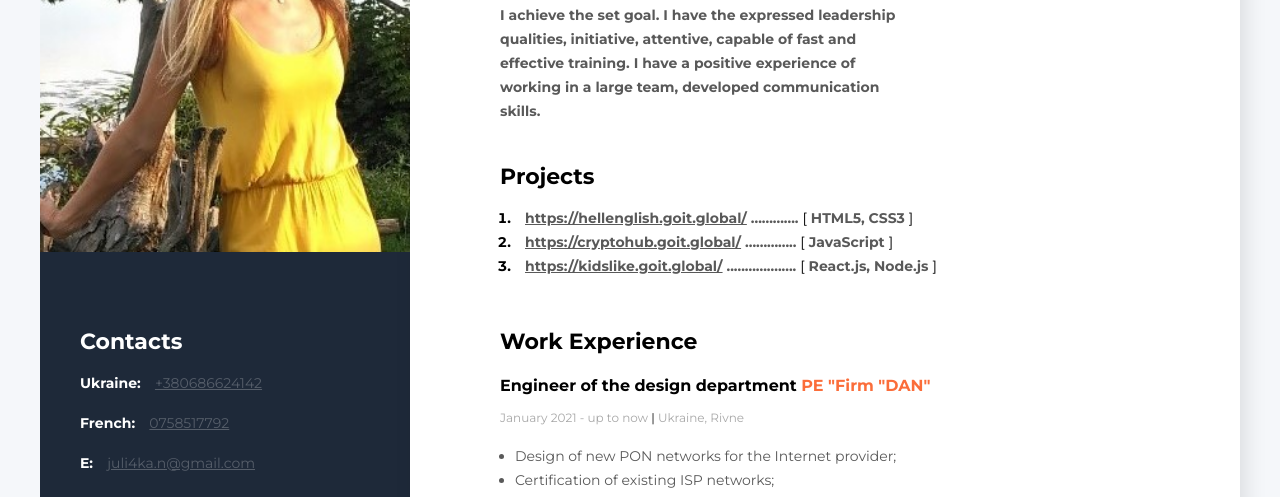
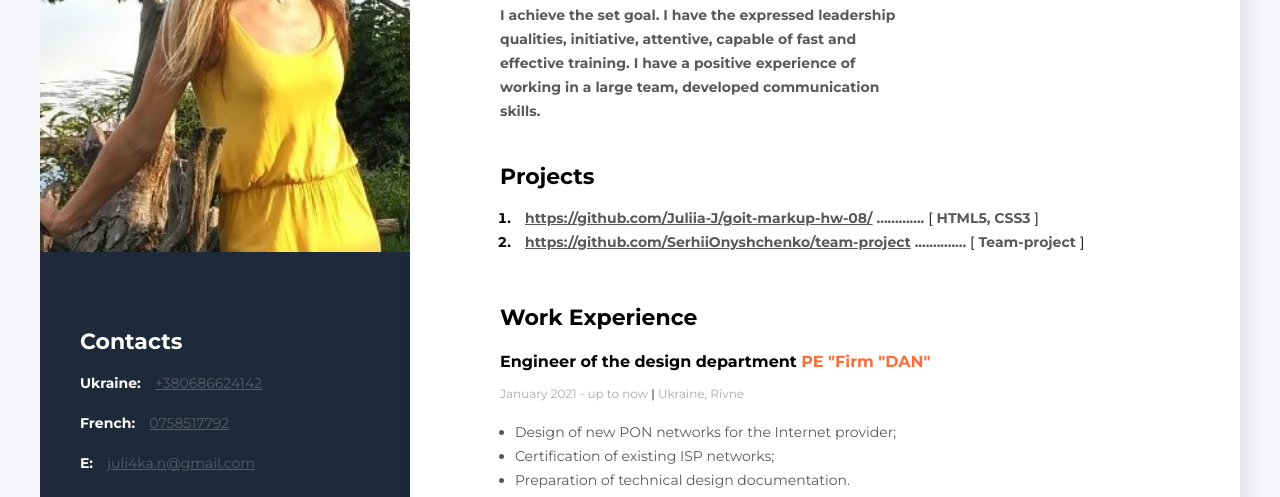
Before and after one commit to Juliia-J/Resume, a plain HTML site: page index.html in a window 1280 px wide. Shown: the part 244-741 px from the top of the page. Drawn offline with Linux system fonts and the light colour scheme.

Commit message:
Update index.html

```diff
--- a/index.html
+++ b/index.html
@@ -37,26 +37,18 @@
                 <ol class="projects-list">
                     <li class="projects-item">
                         <span class="project">
-                            <a href="https://hellenglish.goit.global/"
-                              class="project-link">https://hellenglish.goit.global/</a>
+                            <a href="https://github.com/Juliia-J/goit-markup-hw-08"
+                              class="project-link">https://github.com/Juliia-J/goit-markup-hw-08/</a>
                             .............
                             <span class="project-bracket">[</span> HTML5, CSS3 <span class="project-bracket">]</span>
                         </span>
                     </li>
                     <li class="projects-item">
                         <span class="project">
-                            <a href="https://cryptohub.goit.global/"
-                              class="project-link">https://cryptohub.goit.global/</a>
+                            <a href="https://github.com/SerhiiOnyshchenko/team-project"
+                              class="project-link">https://github.com/SerhiiOnyshchenko/team-project</a>
                             ..............
-                            <span class="project-bracket">[</span> JavaScript <span class="project-bracket">]</span>
-                        </span>
-                    </li>
-                    <li class="projects-item">
-                        <span class="project">
-                            <a href="https://kidslike.goit.global/"
-                              class="project-link">https://kidslike.goit.global/</a>
-                            ...................
-                            <span class="project-bracket">[</span> React.js, Node.js <span class="project-bracket">]</span>
+                            <span class="project-bracket">[</span> Team-project <span class="project-bracket">]</span>
                         </span>
                     </li>
                 </ol>
```
